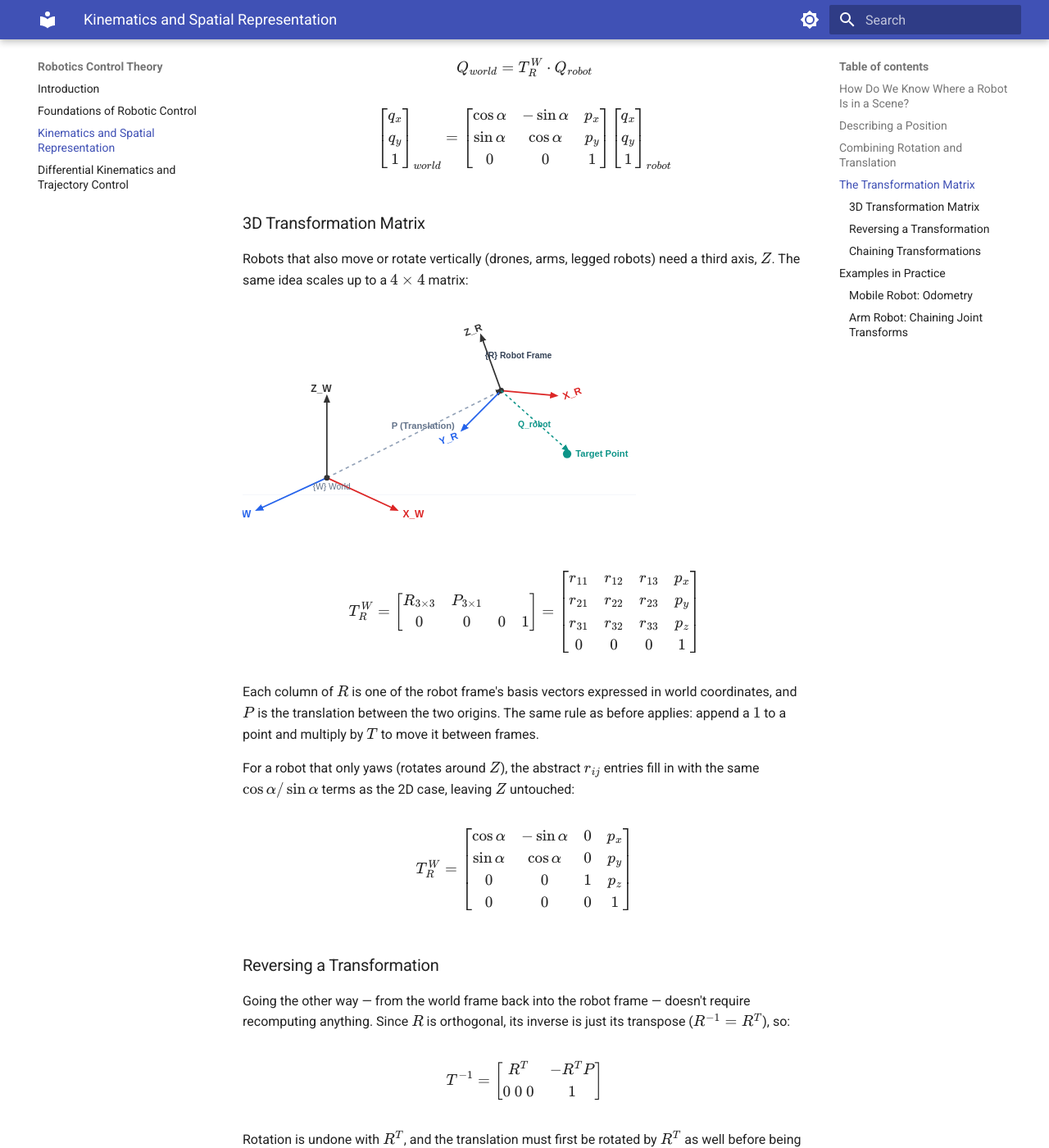
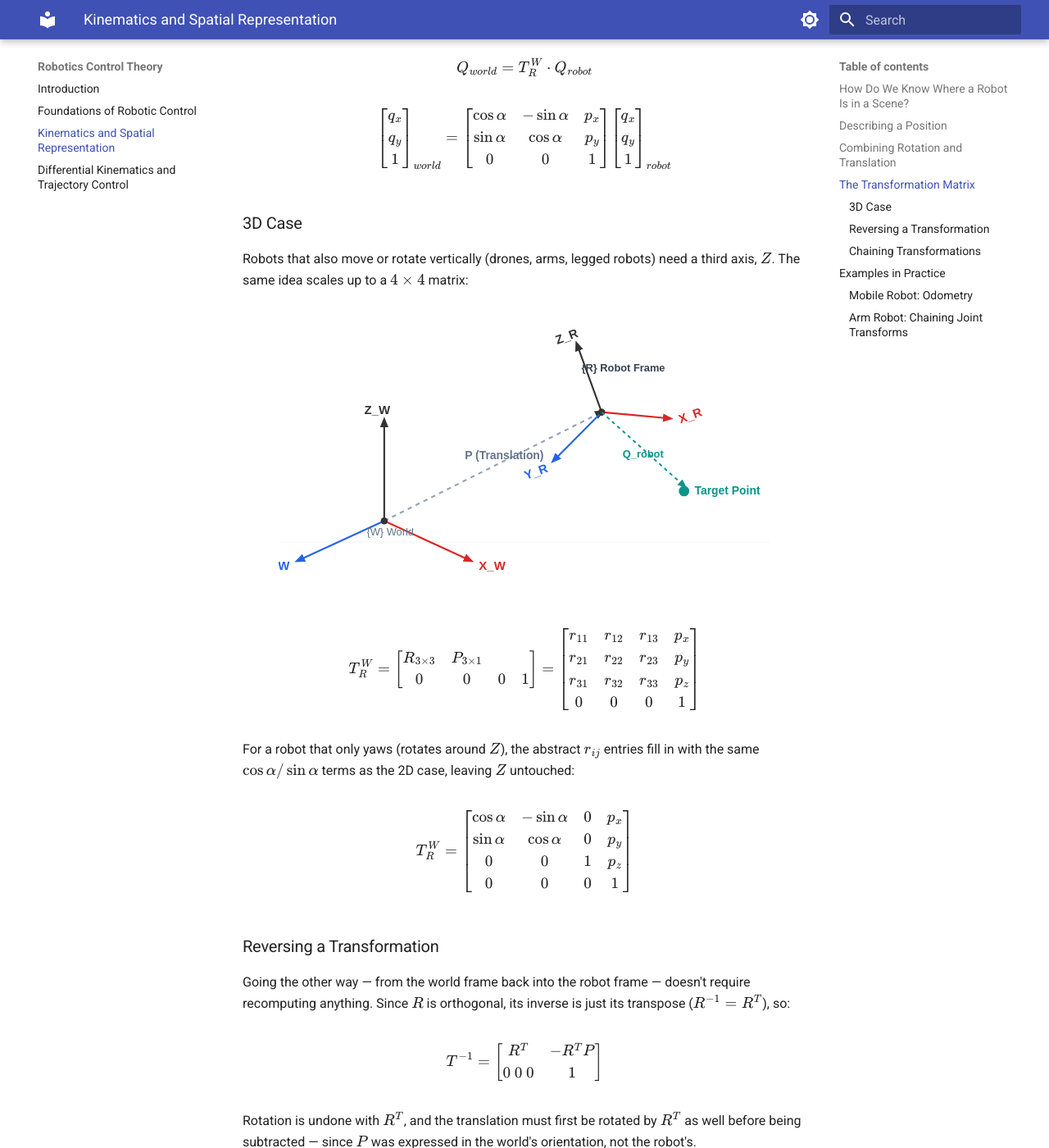
Before and after one commit to Kooroshoo/intro-to-robotics, an MkDocs documentation site: the page built from docs/02-kinematics-and-spatial-representation.md, in a window 1280 px wide and 1400 px high, scrolled down 3639 px. Shown: the whole window at 82% size. Built offline with MkDocs 1.6.1 and Material for MkDocs 9.7.7, drawn with Linux system fonts in a browser that asks for light colours.

Commit message:
fix diagrams

```diff
--- a/docs/02-kinematics-and-spatial-representation.md
+++ b/docs/02-kinematics-and-spatial-representation.md
@@ -4,7 +4,9 @@
 
 To describe a robot's position in space, we must account for both its **position** (translation) and its **orientation** (rotation). This position and rotation are always defined relative to a world coordinate frame. This representation is known as **Cartesian space**.
 
+<p markdown="1" style="text-align:center;">
 ![Frame Transformation](assets/images/frame_transform.svg)
+</p>
 
 ## Describing a Position
 
@@ -32,7 +34,9 @@
 
 $R$ can also be built directly from the two frames' axes, without knowing the rotation angle beforehand. Each entry is the dot product between an axis of the robot frame and an axis of the world frame:
 
+<p markdown="1" style="text-align:center;">
 ![Rotation matrix from axis dot products](assets/images/rotation_dot_product.svg)
+</p>
 
 $$
 \begin{pmatrix}x\\y\\z\end{pmatrix}_{world} = \begin{pmatrix}\vec x_R\cdot\vec x_W & \vec y_R\cdot\vec x_W & \vec z_R\cdot\vec x_W \\ \vec x_R\cdot\vec y_W & \vec y_R\cdot\vec y_W & \vec z_R\cdot\vec y_W \\ \vec x_R\cdot\vec z_W & \vec y_R\cdot\vec z_W & \vec z_R\cdot\vec z_W\end{pmatrix} \cdot \begin{pmatrix}x\\y\\z\end{pmatrix}_{robot}
@@ -60,7 +64,9 @@
 
 A point is often measured with respect to the robot's frame, but we need its position in the world frame instead.
 
+<p markdown="1" style="text-align:center;">
 ![Frame Transformation with a Target Point](assets/images/frame_transform_target.svg)
+</p>
 
 $$
 Q_{world} = R \cdot Q_{robot} + P
@@ -91,11 +97,13 @@
 \begin{bmatrix}q_x\\q_y\\1\end{bmatrix}_{world} = \begin{bmatrix}\cos\alpha & -\sin\alpha & p_x \\ \sin\alpha & \cos\alpha & p_y \\ 0 & 0 & 1\end{bmatrix}\begin{bmatrix}q_x\\q_y\\1\end{bmatrix}_{robot}
 $$
 
-### 3D Transformation Matrix
+### 3D Case
 
 Robots that also move or rotate vertically (drones, arms, legged robots) need a third axis, $Z$. The same idea scales up to a $4 \times 4$ matrix:
 
+<p markdown="1" style="text-align:center;">
 ![Frame Transformation in 3D](assets/images/frame_transform_3d.svg)
+</p>
 
 $$
 T^W_R =
@@ -111,8 +119,6 @@
 0 & 0 & 0 & 1
 \end{bmatrix}
 $$
-
-Each column of $R$ is one of the robot frame's basis vectors expressed in world coordinates, and $P$ is the translation between the two origins. The same rule as before applies: append a $1$ to a point and multiply by $T$ to move it between frames.
 
 For a robot that only yaws (rotates around $Z$), the abstract $r_{ij}$ entries fill in with the same $\cos\alpha / \sin\alpha$ terms as the 2D case, leaving $Z$ untouched:
 
@@ -144,7 +150,9 @@
 T^A_C = T^A_B \cdot T^B_C
 $$
 
+<p markdown="1" style="text-align:center;">
 ![Chaining transformations across three frames](assets/images/frame_chain.svg)
+</p>
 
 Once combined, the result behaves exactly like any other transformation matrix — a point measured in frame $\{C\}$ is converted all the way into frame $\{A\}$ in one multiplication:
 
--- a/mkdocs.yml
+++ b/mkdocs.yml
@@ -24,6 +24,7 @@
 
 # This turns on the math engine for your transformation matrices
 markdown_extensions:
+  - md_in_html
   - pymdownx.arithmatex:
       generic: true
 
```
Also changed, not shown: docs/assets/images/frame_chain.svg, docs/assets/images/frame_transform_3d.svg.
